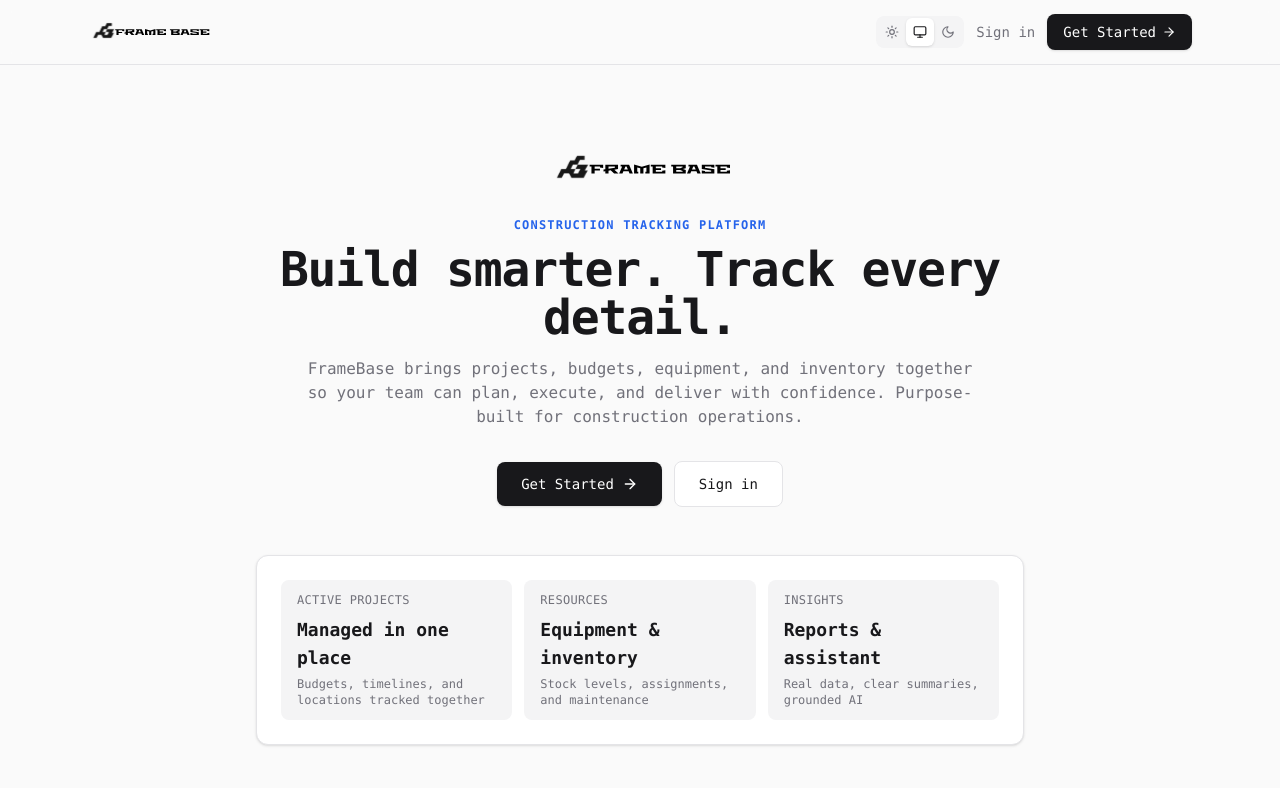
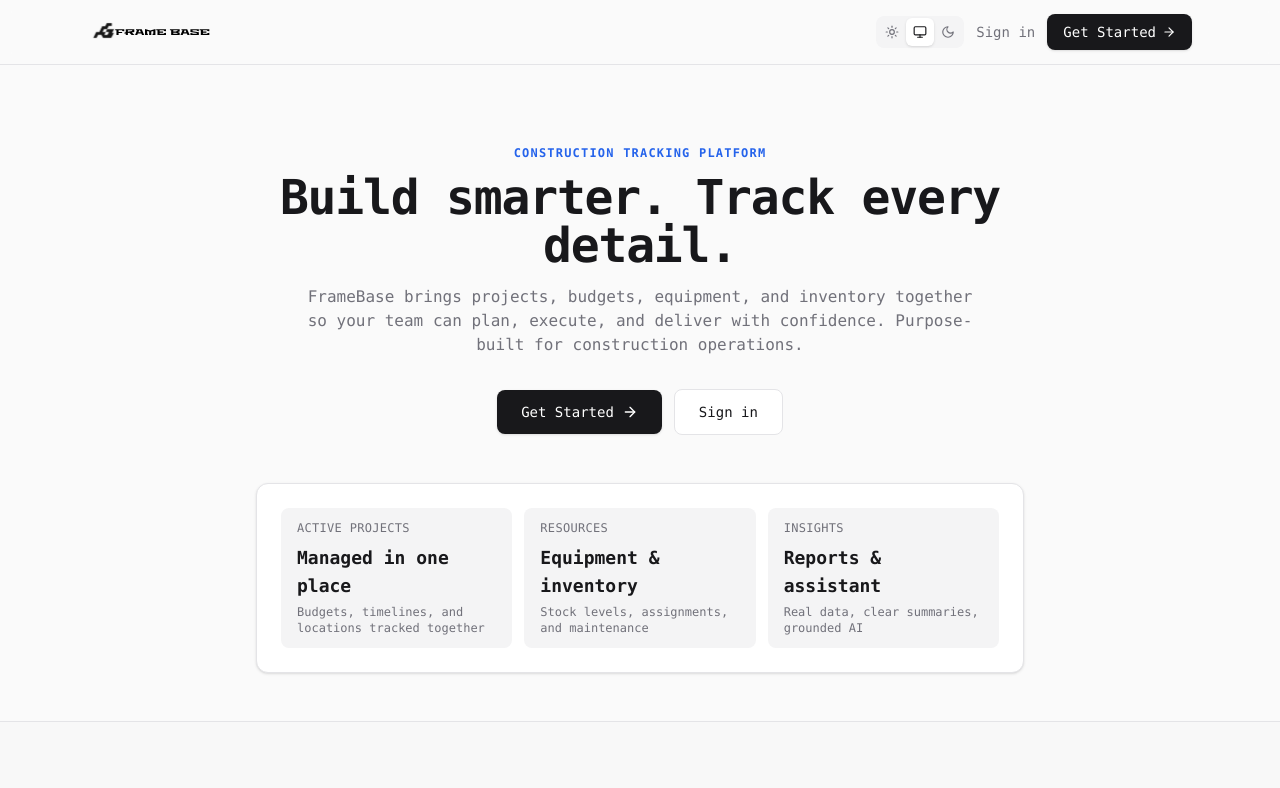
Before and after one commit to DNY-git/framebase-app, a React (Vite) app in the folder apps/web/: page / in a window 1280 px wide. Shown: the top 788 px of the page. Built offline with nearby package versions, Linux system fonts and the light colour scheme; what @constructtrack/types would draw is missing.

Commit message:
fix: remove standalone logo from landing page hero section

```diff
--- a/apps/web/src/pages/LandingPage.tsx
+++ b/apps/web/src/pages/LandingPage.tsx
@@ -106,9 +106,6 @@ export function LandingPage(): React.JSX.Element {
       {/* Hero */}
       <section className="mx-auto max-w-6xl px-4 pb-12 pt-12 sm:px-6 sm:pt-16 lg:pt-20">
         <div className="mx-auto max-w-3xl text-center">
-          <div className="mb-6 flex justify-center">
-            <Logo className="h-12 w-auto" />
-          </div>
           <p className="mb-3 text-xs font-semibold uppercase tracking-widest text-primary">
             Construction tracking platform
           </p>
```
